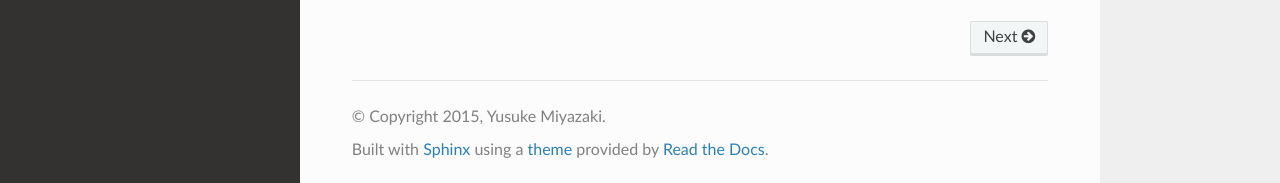
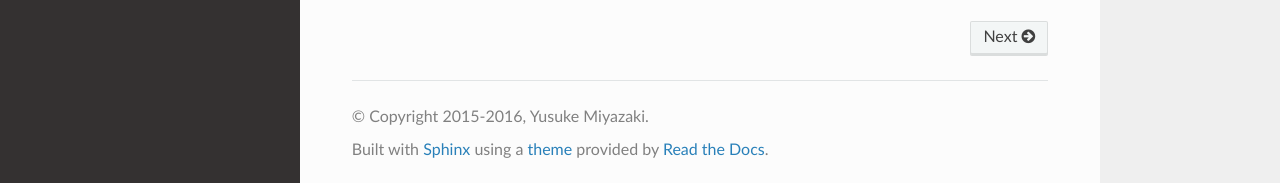
Before and after one commit to ymyzk/kawasemi, a Sphinx documentation site: the page built from docs/source/index.rst, in a window 1280 px wide and 900 px high, scrolled down 865 px. Shown: the part 714-897 px from the top of the window. Built offline with Sphinx 7.4.7 and the Read the Docs theme 2.0.0, drawn with Linux system fonts in a browser that asks for light colours.

Commit message:
Update Sphinx & sphinx-rtd-theme

```diff
--- a/docs/source/conf.py
+++ b/docs/source/conf.py
@@ -2,7 +2,7 @@
 # -*- coding: utf-8 -*-
 #
 # django-channels documentation build configuration file, created by
-# sphinx-quickstart on Sun May 17 01:48:00 2015.
+# sphinx-quickstart on Sat Sep 24 16:15:04 2016.
 #
 # This file is execfile()d with the current directory set to its
 # containing dir.
@@ -13,27 +13,28 @@
 # All configuration values have a default; values that are commented out
 # serve to show the default.
 
-import sys
-import os
-import shlex
-
 import sphinx_rtd_theme
 
 # If extensions (or modules to document with autodoc) are in another directory,
 # add these directories to sys.path here. If the directory is relative to the
 # documentation root, use os.path.abspath to make it absolute, like shown here.
-#sys.path.insert(0, os.path.abspath('.'))
+#
+# import os
+# import sys
+# sys.path.insert(0, os.path.abspath('.'))
 
 # -- General configuration ------------------------------------------------
 
 # If your documentation needs a minimal Sphinx version, state it here.
-#needs_sphinx = '1.0'
+#
+# needs_sphinx = '1.0'
 
 # Add any Sphinx extension module names here, as strings. They can be
 # extensions coming with Sphinx (named 'sphinx.ext.*') or your custom
 # ones.
 extensions = [
     'sphinx.ext.autodoc',
+    'sphinx.ext.coverage',
 ]
 
 # Add any paths that contain templates here, relative to this directory.
@@ -41,18 +42,20 @@
 
 # The suffix(es) of source filenames.
 # You can specify multiple suffix as a list of string:
+#
 # source_suffix = ['.rst', '.md']
 source_suffix = '.rst'
 
 # The encoding of source files.
-#source_encoding = 'utf-8-sig'
+#
+# source_encoding = 'utf-8-sig'
 
 # The master toctree document.
 master_doc = 'index'
 
 # General information about the project.
 project = 'django-channels'
-copyright = '2015, Yusuke Miyazaki'
+copyright = '2015-2016, Yusuke Miyazaki'
 author = 'Yusuke Miyazaki'
 
 # The version info for the project you're documenting, acts as replacement for
@@ -73,37 +76,45 @@
 
 # There are two options for replacing |today|: either, you set today to some
 # non-false value, then it is used:
-#today = ''
+#
+# today = ''
+#
 # Else, today_fmt is used as the format for a strftime call.
-#today_fmt = '%B %d, %Y'
+#
+# today_fmt = '%B %d, %Y'
 
 # List of patterns, relative to source directory, that match files and
 # directories to ignore when looking for source files.
+# This patterns also effect to html_static_path and html_extra_path
 exclude_patterns = []
 
 # The reST default role (used for this markup: `text`) to use for all
 # documents.
-#default_role = None
+#
+# default_role = None
 
 # If true, '()' will be appended to :func: etc. cross-reference text.
-#add_function_parentheses = True
+#
+# add_function_parentheses = True
 
 # If true, the current module name will be prepended to all description
 # unit titles (such as .. function::).
-#add_module_names = True
+#
+# add_module_names = True
 
 # If true, sectionauthor and moduleauthor directives will be shown in the
 # output. They are ignored by default.
-#show_authors = False
+#
+# show_authors = False
 
 # The name of the Pygments (syntax highlighting) style to use.
 pygments_style = 'sphinx'
 
 # A list of ignored prefixes for module index sorting.
-#modindex_common_prefix = []
+# modindex_common_prefix = []
 
 # If true, keep warnings as "system message" paragraphs in the built documents.
-#keep_warnings = False
+# keep_warnings = False
 
 # If true, `todo` and `todoList` produce output, else they produce nothing.
 todo_include_todos = False
@@ -113,31 +124,37 @@
 
 # The theme to use for HTML and HTML Help pages.  See the documentation for
 # a list of builtin themes.
+#
 html_theme = 'sphinx_rtd_theme'
 
 # Theme options are theme-specific and customize the look and feel of a theme
 # further.  For a list of options available for each theme, see the
 # documentation.
-#html_theme_options = {}
+#
+# html_theme_options = {}
 
 # Add any paths that contain custom themes here, relative to this directory.
-html_theme_path = [sphinx_rtd_theme.get_html_theme_path()]
+# html_theme_path = []
 
-# The name for this set of Sphinx documents.  If None, it defaults to
-# "<project> v<release> documentation".
-#html_title = None
+# The name for this set of Sphinx documents.
+# "<project> v<release> documentation" by default.
+#
+# html_title = 'django-channels v0.6.1'
 
 # A shorter title for the navigation bar.  Default is the same as html_title.
-#html_short_title = None
+#
+# html_short_title = None
 
 # The name of an image file (relative to this directory) to place at the top
 # of the sidebar.
-#html_logo = None
+#
+# html_logo = None
 
-# The name of an image file (within the static path) to use as favicon of the
-# docs.  This file should be a Windows icon file (.ico) being 16x16 or 32x32
+# The name of an image file (relative to this directory) to use as a favicon of
+# the docs.  This file should be a Windows icon file (.ico) being 16x16 or 32x32
 # pixels large.
-#html_favicon = None
+#
+# html_favicon = None
 
 # Add any paths that contain custom static files (such as style sheets) here,
 # relative to this directory. They are copied after the builtin static files,
@@ -147,62 +164,79 @@
 # Add any extra paths that contain custom files (such as robots.txt or
 # .htaccess) here, relative to this directory. These files are copied
 # directly to the root of the documentation.
-#html_extra_path = []
+#
+# html_extra_path = []
 
-# If not '', a 'Last updated on:' timestamp is inserted at every page bottom,
-# using the given strftime format.
-#html_last_updated_fmt = '%b %d, %Y'
+# If not None, a 'Last updated on:' timestamp is inserted at every page
+# bottom, using the given strftime format.
+# The empty string is equivalent to '%b %d, %Y'.
+#
+# html_last_updated_fmt = None
 
 # If true, SmartyPants will be used to convert quotes and dashes to
 # typographically correct entities.
-#html_use_smartypants = True
+#
+# html_use_smartypants = True
 
 # Custom sidebar templates, maps document names to template names.
-#html_sidebars = {}
+#
+# html_sidebars = {}
 
 # Additional templates that should be rendered to pages, maps page names to
 # template names.
-#html_additional_pages = {}
+#
+# html_additional_pages = {}
 
 # If false, no module index is generated.
-#html_domain_indices = True
+#
+# html_domain_indices = True
 
 # If false, no index is generated.
-#html_use_index = True
+#
+# html_use_index = True
 
 # If true, the index is split into individual pages for each letter.
-#html_split_index = False
+#
+# html_split_index = False
 
 # If true, links to the reST sources are added to the pages.
-#html_show_sourcelink = True
+#
+# html_show_sourcelink = True
 
 # If true, "Created using Sphinx" is shown in the HTML footer. Default is True.
-#html_show_sphinx = True
+#
+# html_show_sphinx = True
 
 # If true, "(C) Copyright ..." is shown in the HTML footer. Default is True.
-#html_show_copyright = True
+#
+# html_show_copyright = True
 
 # If true, an OpenSearch description file will be output, and all pages will
 # contain a <link> tag referring to it.  The value of this option must be the
 # base URL from which the finished HTML is served.
-#html_use_opensearch = ''
+#
+# html_use_opensearch = ''
 
 # This is the file name suffix for HTML files (e.g. ".xhtml").
-#html_file_suffix = None
+# html_file_suffix = None
 
 # Language to be used for generating the HTML full-text search index.
 # Sphinx supports the following languages:
 #   'da', 'de', 'en', 'es', 'fi', 'fr', 'h', 'it', 'ja'
-#   'nl', 'no', 'pt', 'ro', 'r', 'sv', 'tr'
-#html_search_language = 'en'
+#   'nl', 'no', 'pt', 'ro', 'r', 'sv', 'tr', 'zh'
+#
+# html_search_language = 'en'
 
 # A dictionary with options for the search language support, empty by default.
-# Now only 'ja' uses this config value
-#html_search_options = {'type': 'default'}
+# 'ja' uses this config value.
+# 'zh' user can custom change `jieba` dictionary path.
+#
+# html_search_options = {'type': 'default'}
 
 # The name of a javascript file (relative to the configuration directory) that
 # implements a search results scorer. If empty, the default will be used.
-#html_search_scorer = 'scorer.js'
+#
+# html_search_scorer = 'scorer.js'
 
 # Output file base name for HTML help builder.
 htmlhelp_basename = 'django-channelsdoc'
@@ -210,46 +244,62 @@
 # -- Options for LaTeX output ---------------------------------------------
 
 latex_elements = {
-# The paper size ('letterpaper' or 'a4paper').
-#'papersize': 'letterpaper',
+     # The paper size ('letterpaper' or 'a4paper').
+     #
+     # 'papersize': 'letterpaper',
 
-# The font size ('10pt', '11pt' or '12pt').
-#'pointsize': '10pt',
+     # The font size ('10pt', '11pt' or '12pt').
+     #
+     # 'pointsize': '10pt',
 
-# Additional stuff for the LaTeX preamble.
-#'preamble': '',
+     # Additional stuff for the LaTeX preamble.
+     #
+     # 'preamble': '',
 
-# Latex figure (float) alignment
-#'figure_align': 'htbp',
+     # Latex figure (float) alignment
+     #
+     # 'figure_align': 'htbp',
 }
 
 # Grouping the document tree into LaTeX files. List of tuples
 # (source start file, target name, title,
 #  author, documentclass [howto, manual, or own class]).
 latex_documents = [
-  (master_doc, 'django-channels.tex', 'django-channels Documentation',
-   'Yusuke Miyazaki', 'manual'),
+    (master_doc, 'django-channels.tex', 'django-channels Documentation',
+     'Yusuke Miyazaki', 'manual'),
 ]
 
 # The name of an image file (relative to this directory) to place at the top of
 # the title page.
-#latex_logo = None
+#
+# latex_logo = None
 
 # For "manual" documents, if this is true, then toplevel headings are parts,
 # not chapters.
-#latex_use_parts = False
+#
+# latex_use_parts = False
 
 # If true, show page references after internal links.
-#latex_show_pagerefs = False
+#
+# latex_show_pagerefs = False
 
 # If true, show URL addresses after external links.
-#latex_show_urls = False
+#
+# latex_show_urls = False
 
 # Documents to append as an appendix to all manuals.
-#latex_appendices = []
+#
+# latex_appendices = []
+
+# It false, will not define \strong, \code, 	itleref, \crossref ... but only
+# \sphinxstrong, ..., \sphinxtitleref, ... To help avoid clash with user added
+# packages.
+#
+# latex_keep_old_macro_names = True
 
 # If false, no module index is generated.
-#latex_domain_indices = True
+#
+# latex_domain_indices = True
 
 
 # -- Options for manual page output ---------------------------------------
@@ -262,7 +312,8 @@
 ]
 
 # If true, show URL addresses after external links.
-#man_show_urls = False
+#
+# man_show_urls = False
 
 
 # -- Options for Texinfo output -------------------------------------------
@@ -271,19 +322,23 @@
 # (source start file, target name, title, author,
 #  dir menu entry, description, category)
 texinfo_documents = [
-  (master_doc, 'django-channels', 'django-channels Documentation',
-   author, 'django-channels', 'One line description of project.',
-   'Miscellaneous'),
+    (master_doc, 'django-channels', 'django-channels Documentation',
+     author, 'django-channels', 'One line description of project.',
+     'Miscellaneous'),
 ]
 
 # Documents to append as an appendix to all manuals.
-#texinfo_appendices = []
+#
+# texinfo_appendices = []
 
 # If false, no module index is generated.
-#texinfo_domain_indices = True
+#
+# texinfo_domain_indices = True
 
 # How to display URL addresses: 'footnote', 'no', or 'inline'.
-#texinfo_show_urls = 'footnote'
+#
+# texinfo_show_urls = 'footnote'
 
 # If true, do not generate a @detailmenu in the "Top" node's menu.
-#texinfo_no_detailmenu = False
+#
+# texinfo_no_detailmenu = False
--- a/setup.py
+++ b/setup.py
@@ -20,8 +20,8 @@
 extras_require = {
     ':python_version < "3.5"': ['typing'],
     'docs': [
-        'Sphinx>=1.3.1,<1.4',
-        'sphinx-rtd-theme>=0.1.8,<0.2'
+        'Sphinx>=1.4,<1.5',
+        'sphinx-rtd-theme>=0.1.9,<0.2'
     ],
     'test': []
 }
```
Also changed, not shown: 2 other files.
